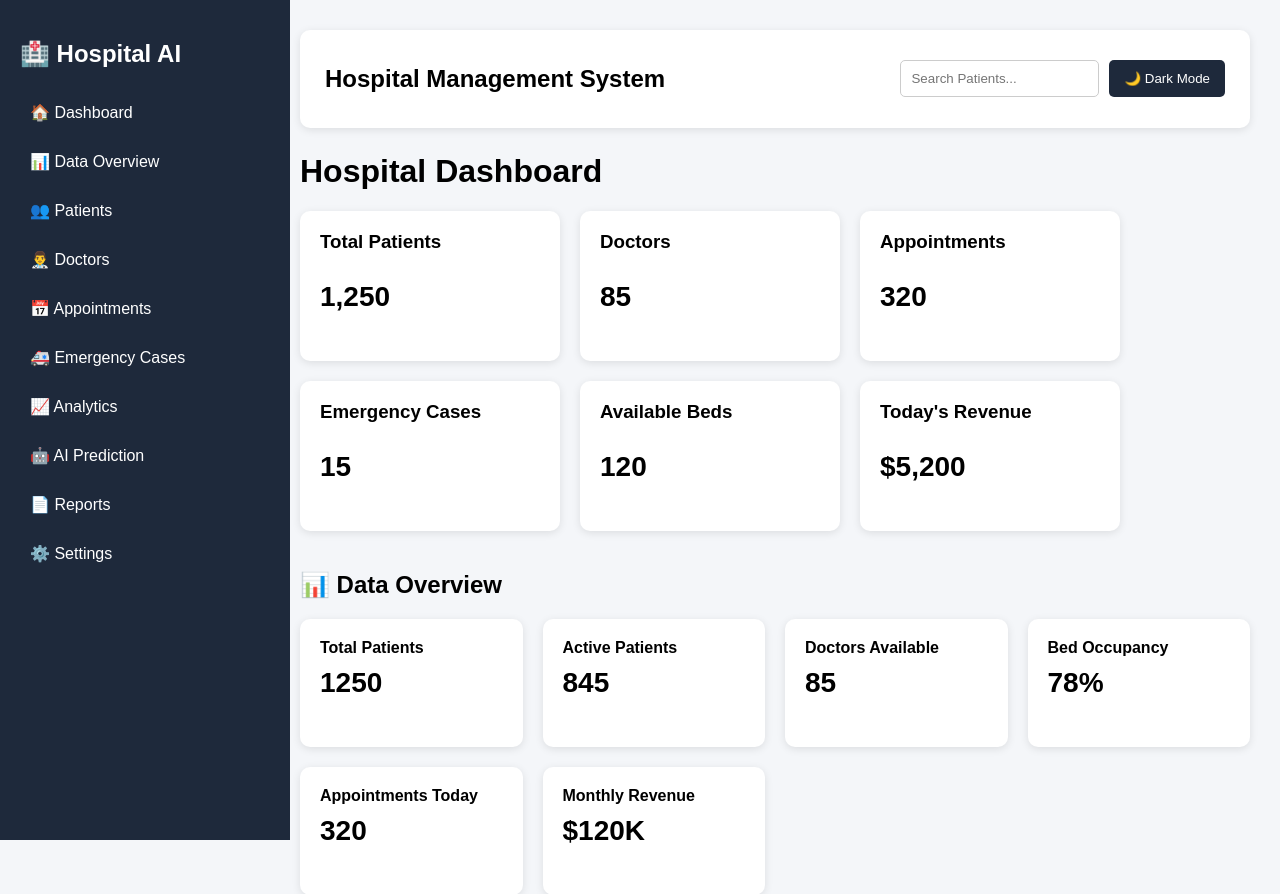
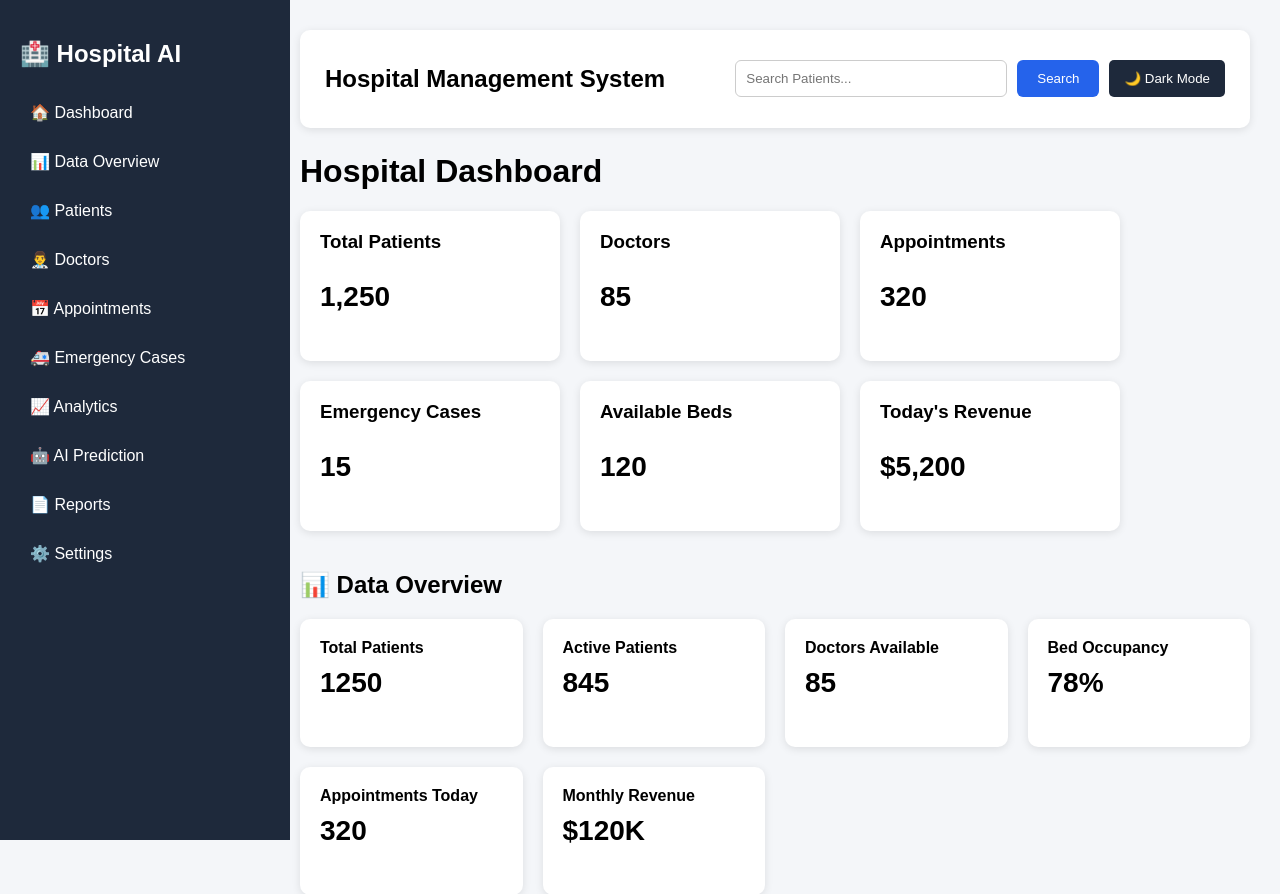
Before and after one commit to nukapraneeth/Hospital_AI_Dashboard, a Flask app: page / in a window 1280 px wide. Shown: the top 894 px of the page. Run offline with Flask 3, Linux system fonts and the light colour scheme.

Commit message:
Added patient search functionality

```diff
--- a/app.py
+++ b/app.py
@@ -35,6 +35,15 @@ def home():
         "status": "Critical"
     }
     ]
+    search_query = request.args.get("search", "").lower()
+
+    if search_query:
+        patients = [
+            patient for patient in patients
+            if search_query in patient["name"].lower()
+            or search_query in patient["disease"].lower()
+            or search_query in patient["status"].lower()
+        ]
 
     if request.method == "POST":
 
@@ -55,8 +64,9 @@ def home():
     return render_template(
         "index.html",
         prediction=prediction,
-        patients=patients
-        )
+        patients=patients,
+        search_query=search_query
+    )
 
 if __name__ == "__main__":
     app.run(debug=True)
--- a/static/css/style.css
+++ b/static/css/style.css
@@ -225,6 +225,15 @@ body{
     background:#991b1b;
     color:white;
 }
+.dark-mode .search-form input{
+    background:#334155;
+    color:white;
+    border:none;
+}
+
+.dark-mode .search-form button{
+    background:#2563eb;
+}
 
 .prediction-section{
     margin-top:40px;
@@ -318,3 +327,32 @@ body{
     background:#fee2e2;
     color:#dc2626;
 }
+
+/* ===========================
+   Search Form
+=========================== */
+
+.search-form{
+    display:flex;
+    gap:10px;
+}
+
+.search-form input{
+    padding:10px;
+    width:250px;
+    border:1px solid #ccc;
+    border-radius:6px;
+}
+
+.search-form button{
+    background:#2563eb;
+    color:white;
+    border:none;
+    padding:10px 20px;
+    border-radius:6px;
+    cursor:pointer;
+}
+
+.search-form button:hover{
+    background:#1d4ed8;
+}
--- a/templates/index.html
+++ b/templates/index.html
@@ -28,7 +28,19 @@
         <h2>Hospital Management System</h2>
 
         <div class="top-actions">
-            <input type="text" placeholder="Search Patients...">
+            <form method="GET" class="search-form">
+
+                <input
+                    type="text"
+                    name="search"
+                    placeholder="Search Patients..."
+                    value="{{ search_query }}">
+
+                <button type="submit">
+                    Search
+                </button>
+
+            </form>
 
             <button class="theme-btn" onclick="toggleTheme()">
                 🌙 Dark Mode
```
